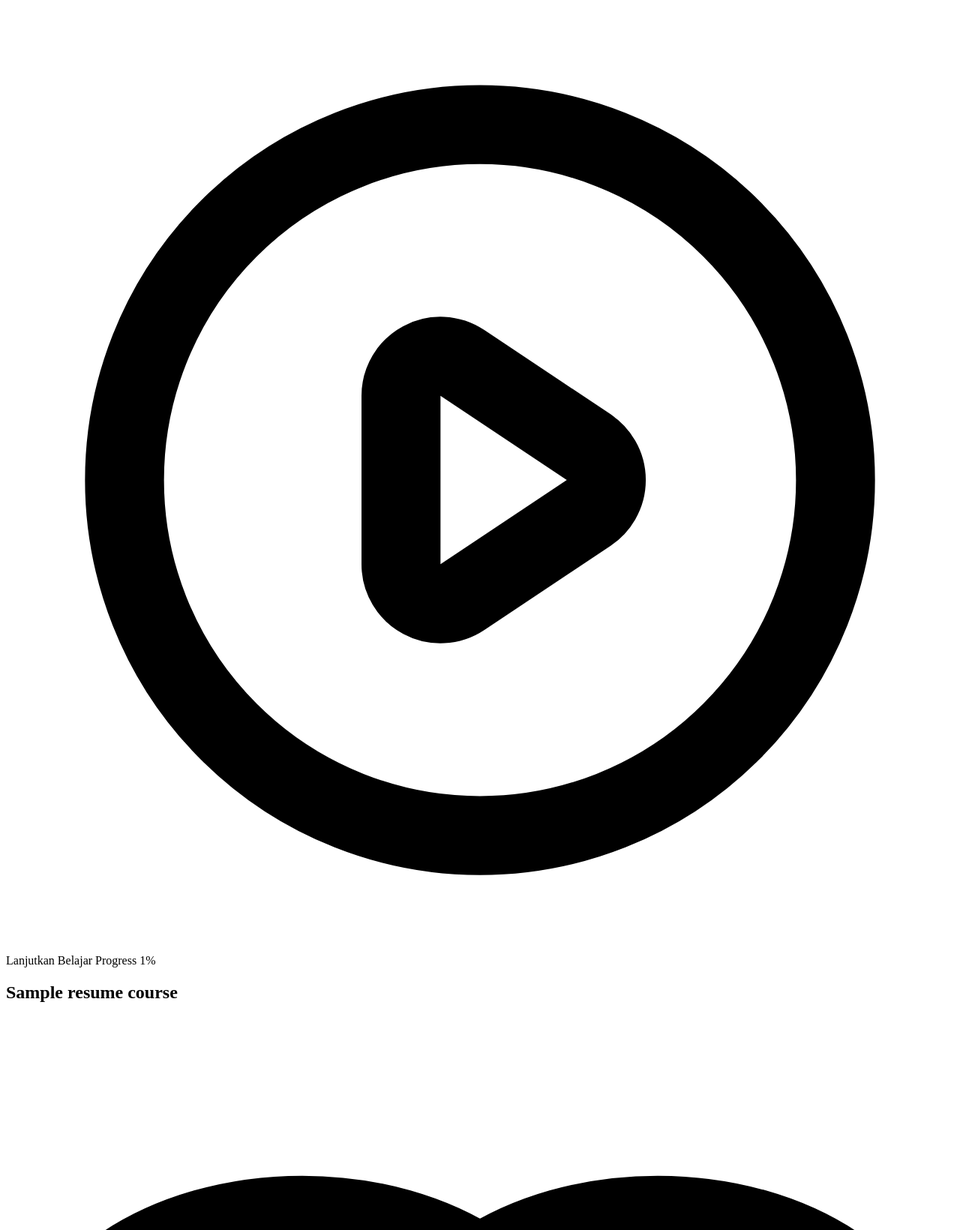
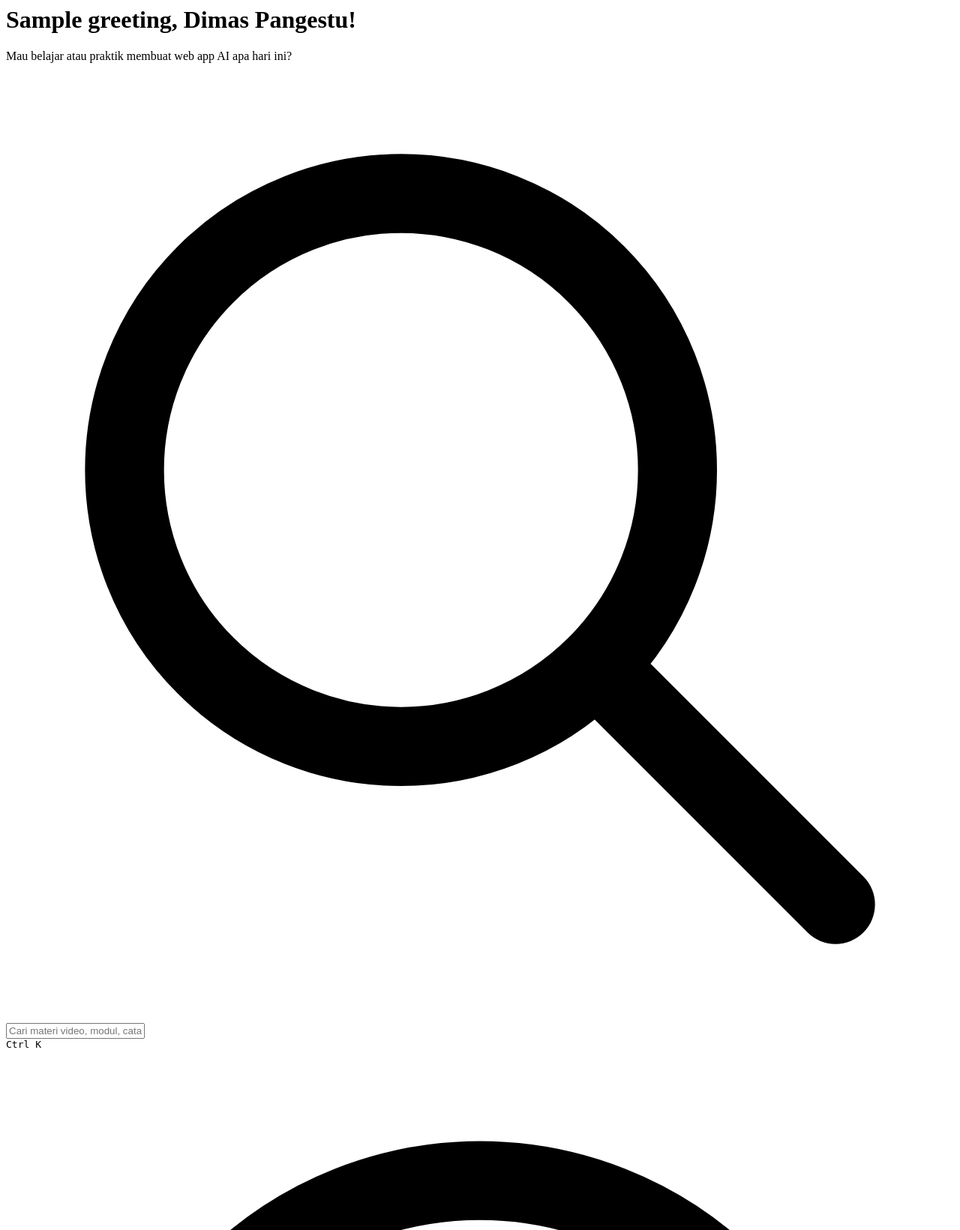
Before and after one commit to dimaspngstuu/kyzoo_lms, a Node project: template views/dashboard.ejs in a window 1280 px wide. Shown: the top 1640 px of the page at 75% size. Run offline with Node 20 templates, Linux system fonts and the light colour scheme; the template is opened without the code that fills it: most values are stand-ins (such as "Sample title", 1, 10 or a date in 2020); grey boxes marked "Sample" are stand-in pictures.

Commit message:
feat(ui): tambahkan hero greeting banner 'Selamat Pagi, Dimas Pangestu!' dan shortcut Ctrl+K sesuai gambar 2

```diff
--- a/db.js
+++ b/db.js
@@ -99,8 +99,11 @@ function seedDatabase() {
       INSERT INTO users (name, email, password, role, avatar)
       VALUES
         ('Admin Kyzoo', 'admin@kyzoo.com', 'admin123', 'admin', 'https://images.unsplash.com/photo-1534528741775-53994a69daeb?auto=format&fit=crop&w=150&q=80'),
-        ('Dipu Paul', 'user@kyzoo.com', 'user123', 'pelanggan', 'https://images.unsplash.com/photo-1535713875002-d1d0cf377fde?auto=format&fit=crop&w=150&q=80')
+        ('Dimas Pangestu', 'user@kyzoo.com', 'user123', 'pelanggan', 'https://images.unsplash.com/photo-1535713875002-d1d0cf377fde?auto=format&fit=crop&w=150&q=80')
     `);
+  } else {
+    // Update existing pelanggan name to Dimas Pangestu
+    DB.run("UPDATE users SET name = 'Dimas Pangestu' WHERE role = 'pelanggan'");
   }
 
   const courseCount = DB.get('SELECT COUNT(*) as count FROM courses');
--- a/views/dashboard.ejs
+++ b/views/dashboard.ejs
@@ -1,6 +1,44 @@
-<!-- Halaman Dashboard (Persis Mengadopsi Desain Gambar Quyl / Kyzoo) -->
+<!-- Halaman Dashboard (Persis Mengadopsi Desain Gambar Quyl / Kyzoo + Hero Greeting Gambar 2) -->
 
 <div class="space-y-6">
+
+  <!-- 0. HERO GREETING BANNER (Persis Referensi Gambar 2) -->
+  <div class="bg-gradient-to-b from-[#0b0f19] via-[#0f172a] to-[#0b0f19] text-white rounded-[26px] p-8 sm:p-12 text-center shadow-xl border border-slate-800/80 relative overflow-hidden">
+    <!-- Ambient Glow Efek Elegan -->
+    <div class="absolute -top-24 -right-24 w-80 h-80 bg-violet-600/20 rounded-full blur-3xl pointer-events-none"></div>
+    <div class="absolute -bottom-24 -left-24 w-80 h-80 bg-rose-500/15 rounded-full blur-3xl pointer-events-none"></div>
+
+    <div class="relative z-10 max-w-3xl mx-auto space-y-3">
+      <!-- Judul Sapaan Dinamis & Nama Pengguna -->
+      <h1 class="text-2xl sm:text-4xl md:text-5xl font-black text-white tracking-tight leading-tight">
+        <%= greeting %>, <%= (user && user.name) ? user.name : 'Dimas Pangestu' %>!
+      </h1>
+      <p class="text-xs sm:text-base text-slate-300/90 font-medium max-w-xl mx-auto">
+        Mau belajar atau praktik membuat web app AI apa hari ini?
+      </p>
+
+      <!-- Input Pencarian Sesuai Gambar 2 (dengan Shortcut Ctrl K) -->
+      <form action="/courses" method="GET" class="pt-5 max-w-2xl mx-auto">
+        <div class="relative flex items-center">
+          <div class="absolute inset-y-0 left-0 pl-4 sm:pl-5 flex items-center pointer-events-none text-slate-400">
+            <svg class="w-4 h-4 sm:w-5 sm:h-5" fill="none" stroke="currentColor" viewBox="0 0 24 24">
+              <path stroke-linecap="round" stroke-linejoin="round" stroke-width="2" d="M21 21l-6-6m2-5a7 7 0 11-14 0 7 7 0 0114 0z"></path>
+            </svg>
+          </div>
+          <input
+            type="text"
+            name="q"
+            id="heroSearchInput"
+            placeholder="Cari materi video, modul, catatan, atau Zettbos Library..."
+            class="w-full pl-11 sm:pl-13 pr-20 sm:pr-24 py-3 sm:py-3.5 bg-slate-900/90 hover:bg-slate-900 border border-slate-700/80 rounded-2xl text-xs sm:text-sm text-white placeholder-slate-400 focus:outline-none focus:ring-2 focus:ring-violet-500/50 focus:border-violet-500 transition-all shadow-inner"
+          />
+          <div class="absolute inset-y-0 right-0 pr-3 sm:pr-4 flex items-center pointer-events-none">
+            <kbd class="px-2 sm:px-2.5 py-1 text-[10px] sm:text-xs font-semibold text-slate-400 bg-slate-800 border border-slate-700 rounded-lg shadow-sm">Ctrl K</kbd>
+          </div>
+        </div>
+      </form>
+    </div>
+  </div>
 
   <!-- 1. RESUME BANNER (Kartu Lanjut Belajar di Bagian Atas) -->
   <% if (resumeCourse) { %>
```
Also changed, not shown: prd.md (+4 -0 lines), routes/dashboardRoutes.js (+26 -1 lines), public/js/app.js.
